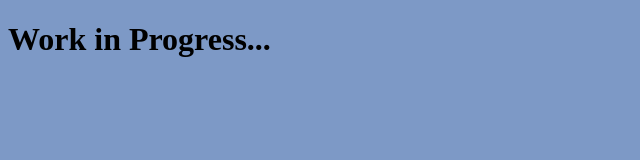
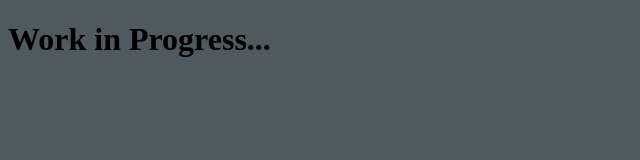
Before and after one commit to shafferz/shafferz.github.io, a plain HTML site: page index.html in a window 1280 px wide. Shown: the whole page, without its empty margins (0-640 px from the left). Drawn offline with Linux system fonts and the light colour scheme.

Commit message:
Update 2

```diff
--- a/index.html
+++ b/index.html
@@ -5,7 +5,7 @@
     <title>Shaffer Software</title>
     <style>
       body {
-        background-color: rgb(125, 153, 198);
+        background-color: rgb(78, 89, 96);
       }
     </style>
   </head>
```
